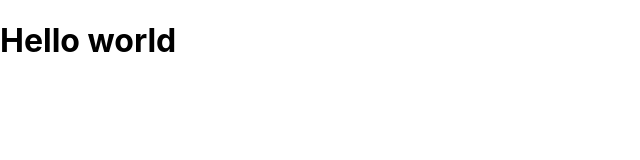
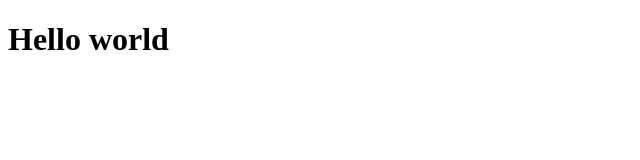
Before and after one commit to mudithatharuka/Pretty-Pages, a React (Create React App) app: page / in a window 1280 px wide. Shown: the top 160 px of the page, without its empty margins (0-640 px from the left). Built offline with nearby package versions, Linux system fonts and the light colour scheme.

Commit message:
code was cleaned

```diff
--- a/src/index.css
+++ /dev/null
@@ -1,13 +0,0 @@
-body {
-  margin: 0;
-  font-family: -apple-system, BlinkMacSystemFont, 'Segoe UI', 'Roboto', 'Oxygen',
-    'Ubuntu', 'Cantarell', 'Fira Sans', 'Droid Sans', 'Helvetica Neue',
-    sans-serif;
-  -webkit-font-smoothing: antialiased;
-  -moz-osx-font-smoothing: grayscale;
-}
-
-code {
-  font-family: source-code-pro, Menlo, Monaco, Consolas, 'Courier New',
-    monospace;
-}
```
Also changed, not shown: src/index.js (+5 -6 lines).
